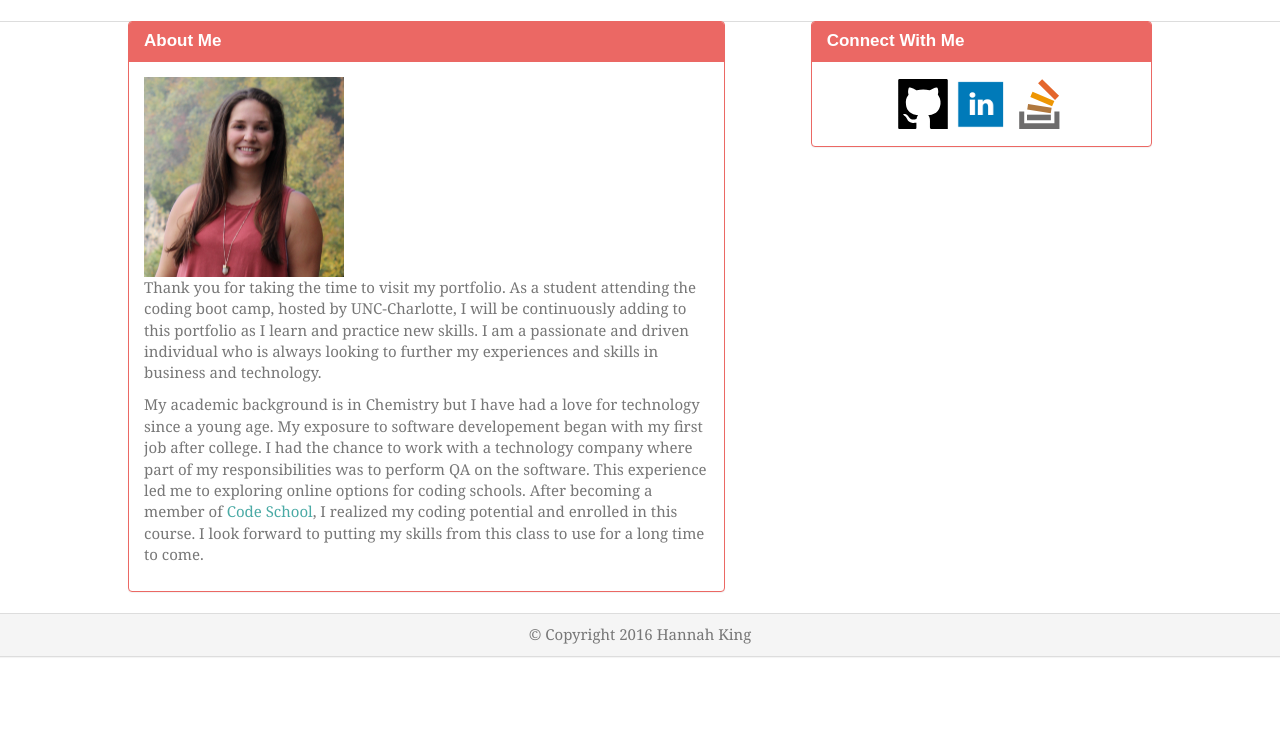
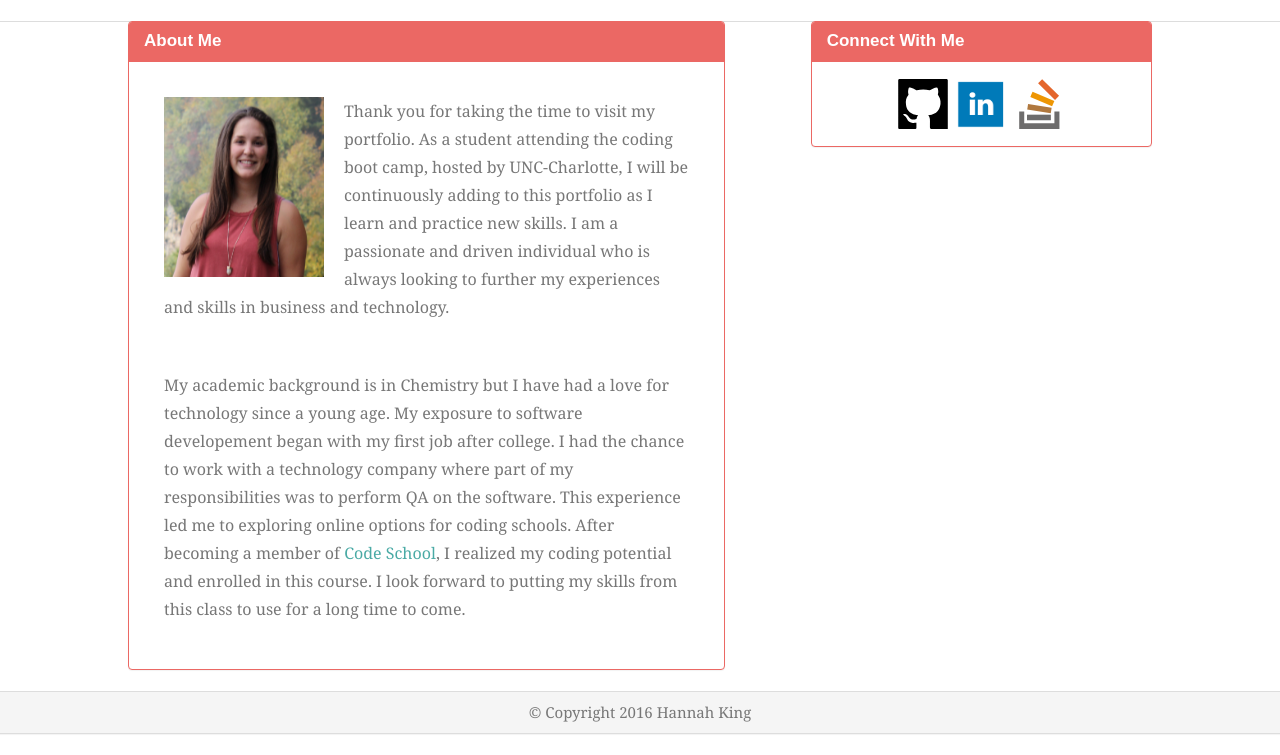
Before and after one commit to hmk7805/Bootstrap-Portfolio, a PHP site: page / in a window 1280 px wide. Shown: the part 62-817 px from the top of the page. Before the commit the page ends 719 px from the top, so only its background shows below. Run offline with PHP 8.4, Linux system fonts and the light colour scheme; some libraries are stand-ins or nearby versions; some web fonts are replaced.

Commit message:
about paragraph formatting

```diff
--- a/assets/css/style.css
+++ b/assets/css/style.css
@@ -14,14 +14,23 @@ main{
 	margin-left: 10%;
 }
 
-.profile_pic{
-	clear: both;
-	width:200px;
-	height:200px;
+.profile_pic {
+	height: 200px;
+	width: 200px;
+	padding:20px 20px 0px 20px;
+	float:left;
+
+}
+
+p {
+	padding:20px;
+	font-size: 16px;
+	line-height: 28px;
 
 }
 
 .p1{
+	clear:both;
 	position:relative;
 	overflow:auto;
 }
```
